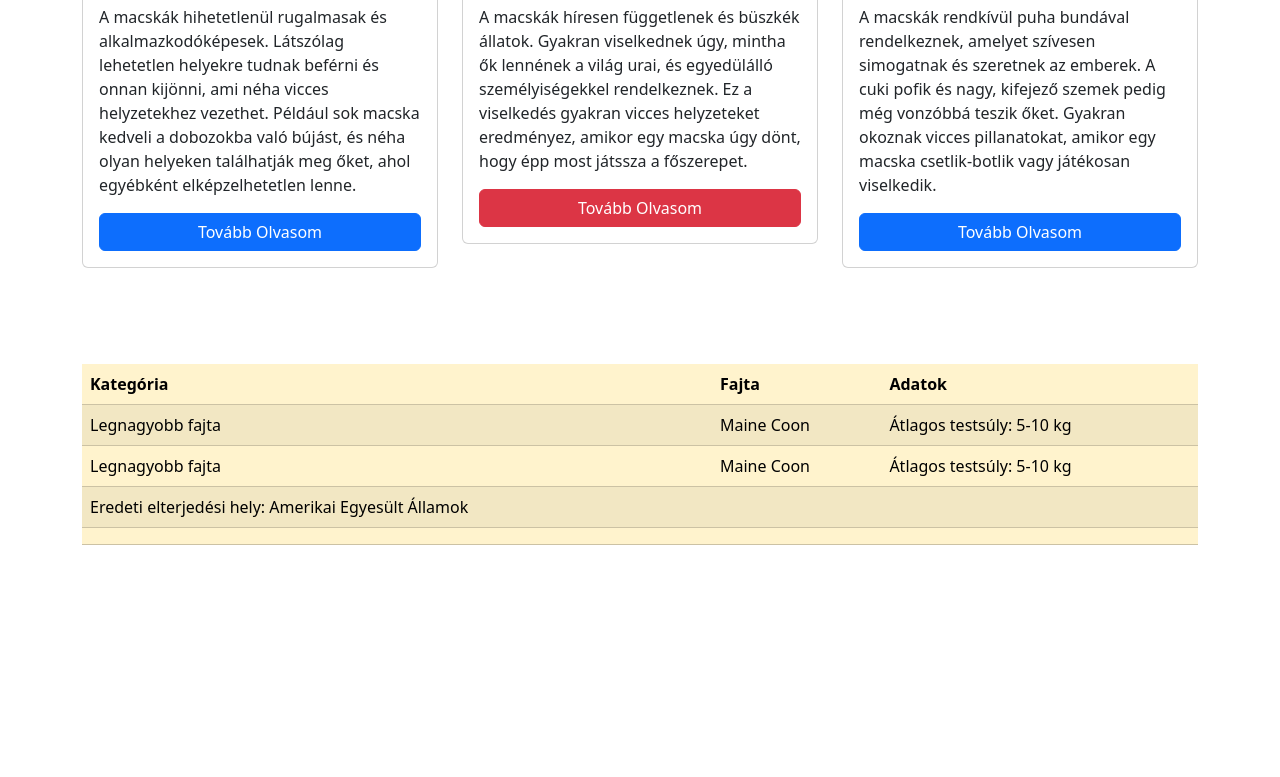
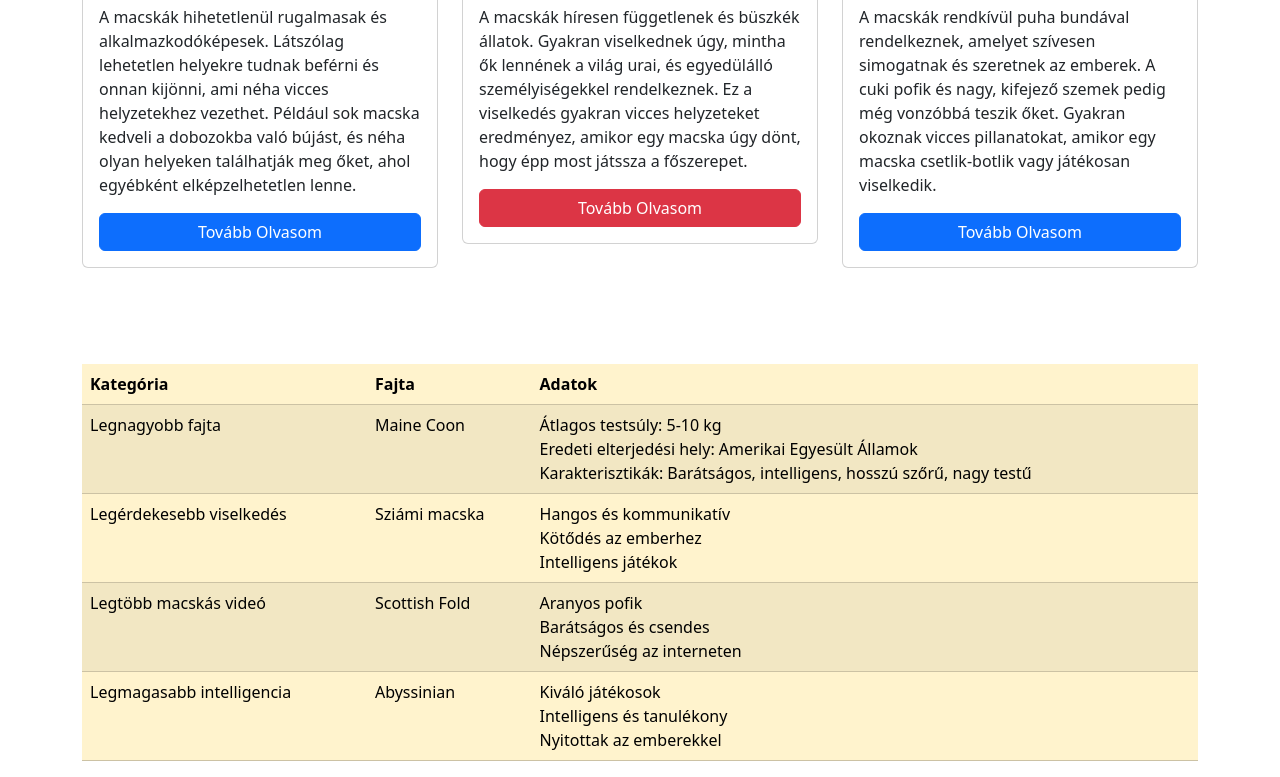
Before and after one commit to GeeN264/cicas, a plain HTML site: page index.html in a window 1280 px wide. Shown: the part 996-1773 px from the top of the page. Before the commit the page ends 1557 px from the top, so only its background shows below. Drawn offline with nearby package versions, Linux system fonts and the light colour scheme.

Commit message:
tablazat kesz

```diff
--- a/index.html
+++ b/index.html
@@ -13,7 +13,7 @@
         <link rel="stylesheet" href="./css/style.css">
     </head>
 
-    <body class="bg.light">
+    <body class="bg-blue">
         <header class="container-fluid bg-dark">
           <div class="container">
             <div class="row">
@@ -138,24 +138,24 @@
                             </thead>
                             <tbody>
                                 <tr>
-                                    <td>Legnagyobb fajta </td>
-                                    <td>Maine Coon </td>
-                                    <td>Átlagos testsúly: 5-10 kg</td>
+                                    <td>Legnagyobb fajta</td>
+                                    <td>Maine Coon</td>
+                                    <td>Átlagos testsúly: 5-10 kg <br>Eredeti elterjedési hely: Amerikai Egyesült Államok <br>Karakterisztikák: Barátságos, intelligens, hosszú szőrű, nagy testű</td>
                                 </tr>
                                 <tr>
-                                    <td>Legnagyobb fajta </td>
-                                    <td>Maine Coon </td>
-                                    <td>Átlagos testsúly: 5-10 kg</td>
+                                    <td>Legérdekesebb viselkedés</td>
+                                    <td>Sziámi macska</td>
+                                    <td>Hangos és kommunikatív <br>Kötődés az emberhez <br>Intelligens játékok</td>
                                 </tr>
                                 <tr>
-                                    <td>Eredeti elterjedési hely: Amerikai Egyesült Államok</td>
-                                    <td></td>
-                                    <td></td>
+                                    <td>Legtöbb macskás videó</td>
+                                    <td>Scottish Fold</td>
+                                    <td>Aranyos pofik <br>	Barátságos és csendes	<br>Népszerűség az interneten</td>
                                 </tr>
                                 <tr>
-                                    <td></td>
-                                    <td></td>
-                                    <td></td>
+                                    <td>Legmagasabb intelligencia</td>
+                                    <td>Abyssinian</td>
+                                    <td>Kiváló játékosok	<br>Intelligens és tanulékony	<br>Nyitottak az emberekkel </td>
                                 </tr>
                             </tbody>
                         </table>
```
